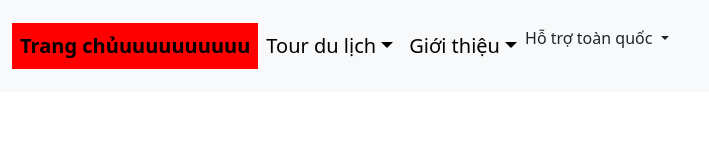
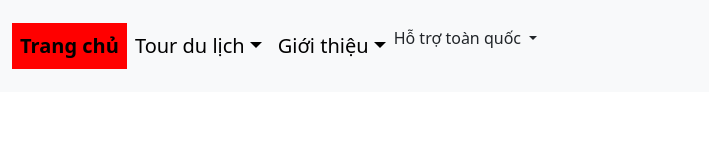
Before and after one commit to quocan9999/do-an-tkw, a plain HTML site: page components/headercopy.html in a window 1280 px wide. Shown: the full height of the page, 106-815 px from the left. Drawn offline with nearby package versions, Linux system fonts and the light colour scheme.

Commit message:
Change headercopy.html

```diff
--- a/components/headercopy.html
+++ b/components/headercopy.html
@@ -48,7 +48,7 @@
                                     class="nav-link active"
                                     aria-current="page"
                                     href="#"
-                                    >Trang chủuuuuuuuuuu</a
+                                    >Trang chủ</a
                                 >
                             </li>
                             <li class="nav-item dropdown">
```
